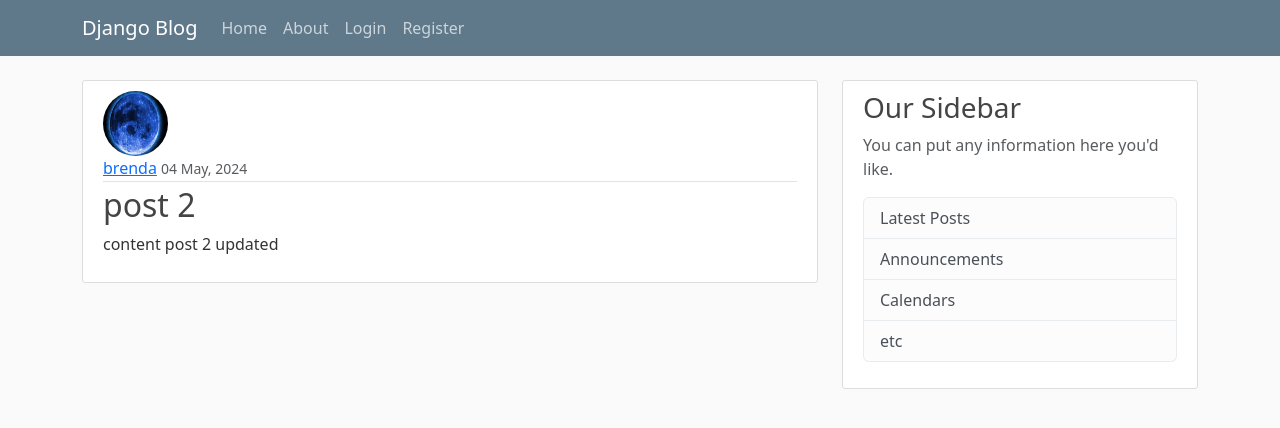
After one commit to glinders/blossom, a Django app: page /post/2/ in a window 1280 px wide. The commit adds this page. Shown: the top 428 px of the page. Run offline with Django 5.2, Linux system fonts and the light colour scheme; data comes from the database, SQL or seed files in the repository; both versions use the stored data as it was after the commit; some libraries are stand-ins or nearby versions.

Commit message:
added class based views & post detail page
Change-Id: I40f4f5fc7c7e29f74ce1271ab3663f81561c8811

```diff
--- a/ccf/templates/ccf/home.html
+++ b/ccf/templates/ccf/home.html
@@ -10,7 +10,7 @@
           <!-- we use a filter on date_posted to get desired formatting -->
           <small class="text-muted">{{ post.date_posted|date:"d F, Y" }}</small>
         </div>
-            <h2><a class="article-title" href="#">{{ post.title }}</a></h2>
+        <h2><a class="article-title" href="{% url 'ccf:post-detail' post.id %}">{{ post.title }}</a></h2>
         <p class="article-content">{{ post.content }}</p>
       </div>
     </article>
--- /dev/null
+++ b/ccf/templates/ccf/post_detail.html
@@ -0,0 +1,16 @@
+{% extends "ccf/base.html" %}
+{% block content %}
+  <article class="media content-section">
+    <!-- show user's profile image next to each post -->
+    <img class="rounded-circle article-img" src="{{ object.author.profile.image.url }}">
+    <div class="media-body">
+      <div class="article-metadata">
+        <a class="mr-2" href="#">{{ object.author }}</a>
+        <!-- we use a filter on date_posted to get desired formatting -->
+        <small class="text-muted">{{ object.date_posted|date:"d F, Y" }}</small>
+      </div>
+      <h2 class="article-title">{{ object.title }}</h2>
+      <p class="article-content">{{ object.content }}</p>
+    </div>
+  </article>
+{% endblock content %}
--- a/ccf/urls.py
+++ b/ccf/urls.py
@@ -6,6 +6,28 @@ from . import views
 app_name = 'ccf'
 
 urlpatterns = [
+    # home page; lists all posts
+    path(
+        '',
+        views.PostListView.as_view(),
+        name='home',
+    ),
+    # page to view single post
+    path(
+        'post/<int:pk>/',
+        views.PostDetailView.as_view(),
+        name='post-detail',
+    ),
+    # about page
+    path(
+        'about/',
+        views.about,
+        name='about',
+    ),
+]
+
+# these contain the function based views
+urlpatterns_unused = [
     path('', views.home, name='home'),
     path('about/', views.about, name='about'),
 ]
--- a/ccf/views.py
+++ b/ccf/views.py
@@ -1,7 +1,35 @@
 from django.shortcuts import render
 from .models import Post
+from django.views.generic import (
+    ListView,
+    DetailView,
+)
 
 
+# class based view for the home page
+# by default looks for a template of the form:
+#   <app>/<model>_<viewtype>.html
+# for our class PostListView this would be:
+#   ccf/post_list.html
+# we can pass our own name by setting attribute template_name
+class PostListView(ListView):
+    # model that is going to be displayed as a list
+    model = Post
+    template_name = 'ccf/home.html'
+    # specify the name for our list objects that we use in our template
+    # the class based view will by default pass all objects of our model
+    # i.e. Post.objects.all()
+    context_object_name = 'posts'
+    # order our posts by date in reversed order (using a '-') to get the
+    # newest posts first i.e. at the top of the page
+    ordering = ['-date_posted']
+
+
+class PostDetailView(DetailView):
+    model = Post
+
+
+# function based view for the home page
 def home(request):
     context = {
         'posts': Post.objects.all()
@@ -9,6 +37,7 @@ def home(request):
     return render(request, 'ccf/home.html', context)
 
 
+# function based view for the about page
 def about(request):
     context = {
         'title': 'About',
```
Also changed, not shown: db.sqlite3. Lines whose indentation alone changed are shown as unchanged.
